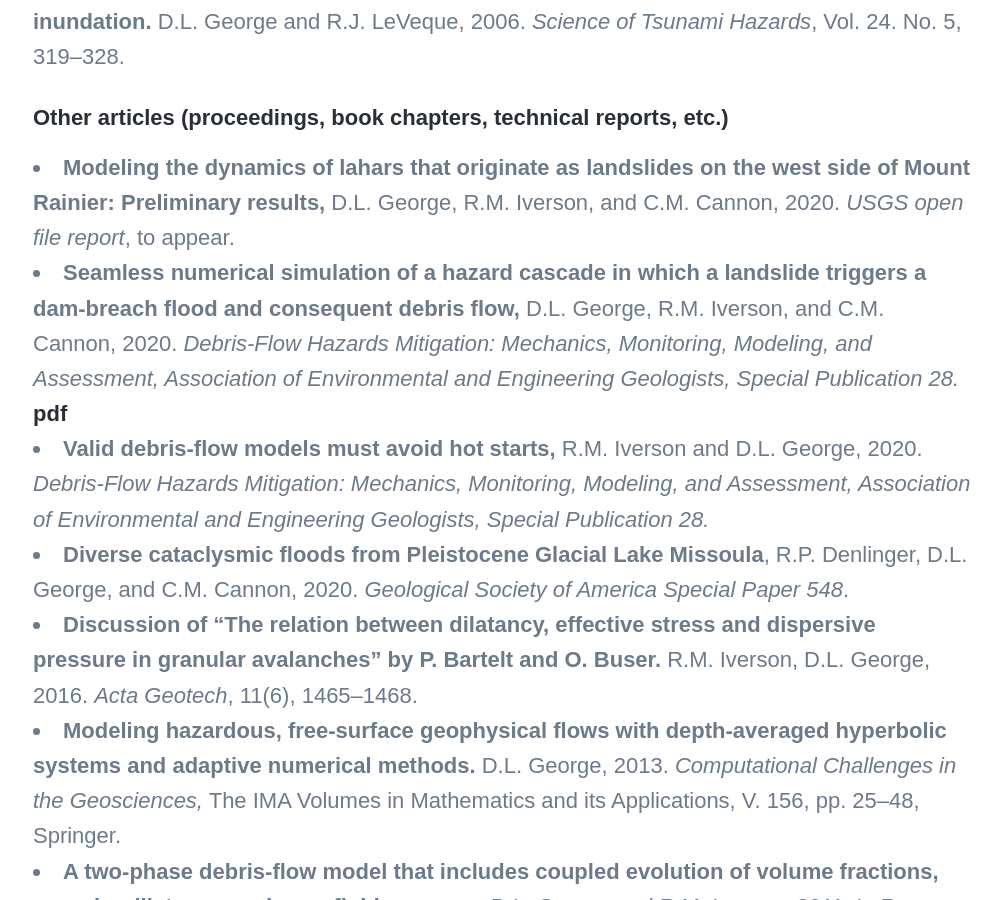
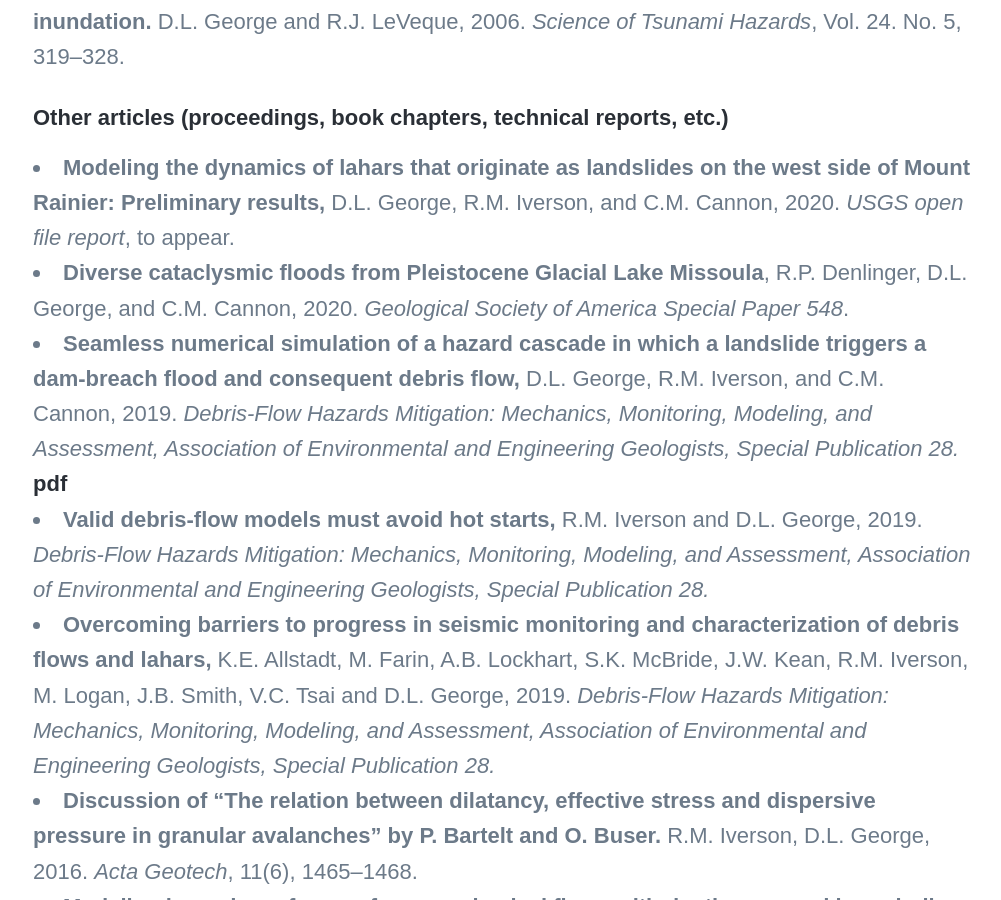
Before and after one commit to dlgeorge/dlgeorge.github.io, a Jekyll site: the page built from _pages/publications.md, in a window 1280 px wide and 900 px high, scrolled down 2302 px. Shown: the whole window, without its empty margins (137-1138 px from the left). Built offline with Jekyll 4.4.1, drawn with Linux system fonts in a browser that asks for light colours; nearby versions of some CDN libraries; some web fonts are replaced.

Commit message:
update pubs

```diff
--- a/_pages/publications.md
+++ b/_pages/publications.md
@@ -28,9 +28,10 @@
 
 #### Other articles (proceedings, book chapters, technical reports, etc.)
 * **Modeling the dynamics of lahars that originate as landslides on the west side of Mount Rainier: Preliminary results,** D.L. George, R.M. Iverson, and C.M. Cannon, 2020. *USGS open file report*, to appear.
-* **Seamless numerical simulation of a hazard cascade in which a landslide triggers a dam-breach flood and consequent debris flow,** D.L. George, R.M. Iverson, and C.M. Cannon, 2020. *Debris-Flow Hazards Mitigation: Mechanics, Monitoring, Modeling, and Assessment, Association of Environmental and Engineering Geologists, Special Publication 28.* [pdf]({{ site.baseurl }}/pubs/GeorgeIversonCannon_7thDFHM.pdf)
-* **Valid debris-flow models must avoid hot starts,** R.M. Iverson and D.L. George, 2020. *Debris-Flow Hazards Mitigation: Mechanics, Monitoring, Modeling, and Assessment, Association of Environmental and Engineering Geologists, Special Publication 28.*
 * **Diverse cataclysmic floods from Pleistocene Glacial Lake Missoula**, R.P. Denlinger, D.L. George, and C.M. Cannon, 2020. *Geological Society of America Special Paper 548*.
+* **Seamless numerical simulation of a hazard cascade in which a landslide triggers a dam-breach flood and consequent debris flow,** D.L. George, R.M. Iverson, and C.M. Cannon, 2019. *Debris-Flow Hazards Mitigation: Mechanics, Monitoring, Modeling, and Assessment, Association of Environmental and Engineering Geologists, Special Publication 28.* [pdf]({{ site.baseurl }}/pubs/GeorgeIversonCannon_7thDFHM.pdf)
+* **Valid debris-flow models must avoid hot starts,** R.M. Iverson and D.L. George, 2019. *Debris-Flow Hazards Mitigation: Mechanics, Monitoring, Modeling, and Assessment, Association of Environmental and Engineering Geologists, Special Publication 28.*
+* **Overcoming barriers to progress in seismic monitoring and characterization of debris flows and lahars,** K.E. Allstadt, M. Farin, A.B. Lockhart, S.K. McBride, J.W. Kean, R.M. Iverson, M. Logan, J.B. Smith, V.C. Tsai and D.L. George, 2019. *Debris-Flow Hazards Mitigation: Mechanics, Monitoring, Modeling, and Assessment, Association of Environmental and Engineering Geologists, Special Publication 28.*
 * **Discussion of "The relation between dilatancy, effective stress and dispersive pressure in granular avalanches" by P. Bartelt and O. Buser.** R.M. Iverson, D.L. George, 2016. *Acta Geotech*, 11(6), 1465--1468.
 * **Modeling hazardous, free-surface geophysical flows with depth-averaged hyperbolic systems and adaptive numerical methods.** D.L. George, 2013. *Computational Challenges in the Geosciences,* The IMA Volumes in Mathematics and its Applications, V. 156, pp. 25--48, Springer.
 * **A two-phase debris-flow model that includes coupled evolution of volume fractions, granular dilatancy, and pore-fluid pressure.**   D.L. George and R.M. Iverson, 2011. In R. Genevois, D. Hamilton and A. Prestininzi, editors, pp. 415--424, *Italian Journal of Engineering, Geology and Environment*.
```
Also changed, not shown: _pages/about.md (+2 -2 lines).
